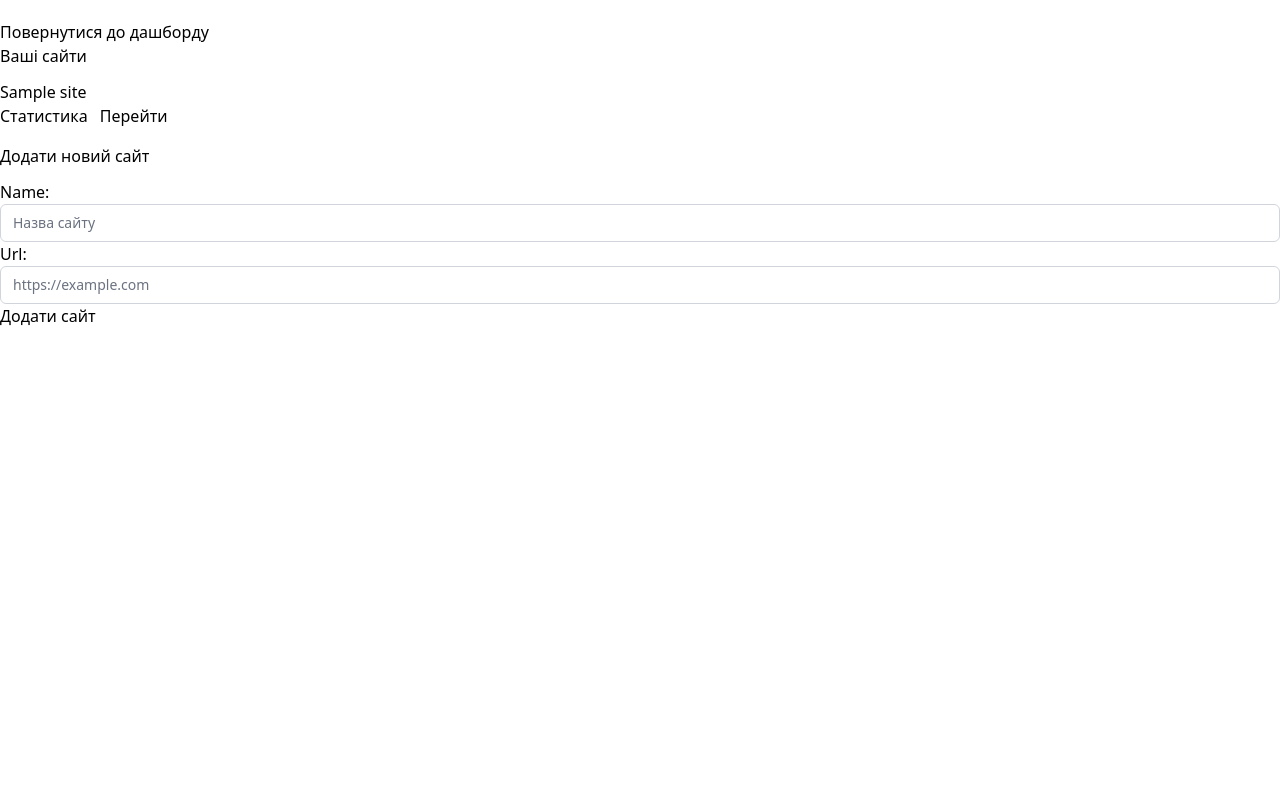
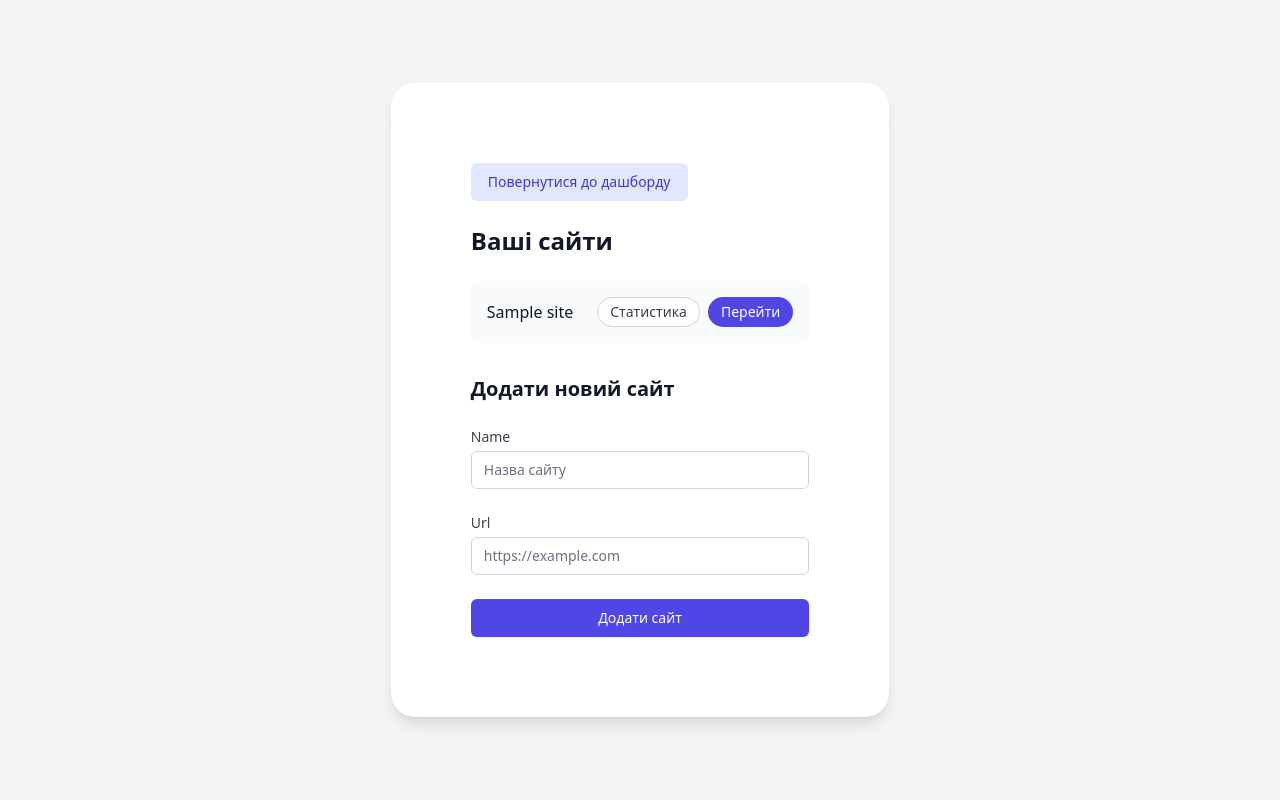
Before and after one commit to YriiHvozdetskiy/VPN-Service, a Django app: page /sites/ in a window 1280 px wide. Run offline with Django 5.2, Linux system fonts and the light colour scheme; a user stored in the database is signed in; tables that the repository leaves empty hold one stand-in row (values such as "Sample post").

Commit message:
style(frontend): site_list

```diff
--- a/static/css/styles.css
+++ b/static/css/styles.css
@@ -726,6 +726,10 @@ video {
   gap: 0.5rem;
 }
 
+.gap-6 {
+  gap: 1.5rem;
+}
+
 .-space-y-px > :not([hidden]) ~ :not([hidden]) {
   --tw-space-y-reverse: 0;
   margin-top: calc(-1px * calc(1 - var(--tw-space-y-reverse)));
@@ -762,12 +766,28 @@ video {
   margin-bottom: calc(1rem * var(--tw-space-y-reverse));
 }
 
+.space-x-2 > :not([hidden]) ~ :not([hidden]) {
+  --tw-space-x-reverse: 0;
+  margin-right: calc(0.5rem * var(--tw-space-x-reverse));
+  margin-left: calc(0.5rem * calc(1 - var(--tw-space-x-reverse)));
+}
+
+.space-y-3 > :not([hidden]) ~ :not([hidden]) {
+  --tw-space-y-reverse: 0;
+  margin-top: calc(0.75rem * calc(1 - var(--tw-space-y-reverse)));
+  margin-bottom: calc(0.75rem * var(--tw-space-y-reverse));
+}
+
 .rounded-md {
   border-radius: 0.375rem;
 }
 
 .rounded-lg {
   border-radius: 0.5rem;
+}
+
+.rounded-full {
+  border-radius: 9999px;
 }
 
 .border {
@@ -925,6 +945,10 @@ video {
   font-weight: 700;
 }
 
+.leading-5 {
+  line-height: 1.25rem;
+}
+
 .text-gray-900 {
   --tw-text-opacity: 1;
   color: rgb(17 24 39 / var(--tw-text-opacity));
@@ -989,6 +1013,22 @@ video {
   --tw-shadow: 0 10px 15px -3px rgb(0 0 0 / 0.1), 0 4px 6px -4px rgb(0 0 0 / 0.1);
   --tw-shadow-colored: 0 10px 15px -3px var(--tw-shadow-color), 0 4px 6px -4px var(--tw-shadow-color);
   box-shadow: var(--tw-ring-offset-shadow, 0 0 #0000), var(--tw-ring-shadow, 0 0 #0000), var(--tw-shadow);
+}
+
+.transition {
+  transition-property: color, background-color, border-color, text-decoration-color, fill, stroke, opacity, box-shadow, transform, filter, -webkit-backdrop-filter;
+  transition-property: color, background-color, border-color, text-decoration-color, fill, stroke, opacity, box-shadow, transform, filter, backdrop-filter;
+  transition-property: color, background-color, border-color, text-decoration-color, fill, stroke, opacity, box-shadow, transform, filter, backdrop-filter, -webkit-backdrop-filter;
+  transition-timing-function: cubic-bezier(0.4, 0, 0.2, 1);
+  transition-duration: 150ms;
+}
+
+.duration-150 {
+  transition-duration: 150ms;
+}
+
+.ease-in-out {
+  transition-timing-function: cubic-bezier(0.4, 0, 0.2, 1);
 }
 
 .form-control {
--- a/templates/site_list.html
+++ b/templates/site_list.html
@@ -1,31 +1,62 @@
 {% extends 'base.html' %}
 
 {% block content %}
-   <div class="container mt-5">
-      <a href="{% url 'dashboard' %}" class="btn btn-secondary mt-3">Повернутися до дашборду</a>
-      <h2>Ваші сайти</h2>
+   <div class="min-h-screen bg-gray-100 py-6 flex flex-col justify-center sm:py-12">
+      <div class="relative py-3 sm:max-w-xl sm:mx-auto">
+         <div class="relative px-4 py-10 bg-white shadow-lg sm:rounded-3xl sm:p-20">
+            <div class="max-w-md mx-auto">
+               <a href="{% url 'dashboard' %}"
+                  class="inline-flex items-center px-4 py-2 border border-transparent text-sm font-medium rounded-md text-indigo-700 bg-indigo-100 hover:bg-indigo-200 focus:outline-none focus:ring-2 focus:ring-offset-2 focus:ring-indigo-500">
+                  Повернутися до дашборду
+               </a>
+
+               <h2 class="mt-6 text-2xl font-semibold text-gray-900">Ваші сайти</h2>
+
                {% if sites %}
-         <ul class="list-group mt-3">
+                  <ul class="mt-6 space-y-3">
                      {% for site in sites %}
-               <li class="list-group-item d-flex justify-content-between align-items-center">
-                  {{ site.name }}
-                  <div>
+                        <li class="bg-gray-50 rounded-lg p-4 flex justify-between items-center gap-6">
+                           <span class="text-gray-900 font-medium">{{ site.name }}</span>
+                           <div class="space-x-2 flex items-center">
                               <a href="{% url 'sites:statistics' site.name %}"
-                        class="btn btn-sm btn-secondary me-2">Статистика</a>
-                     <a href="/{{ site.name }}/" class="btn btn-sm btn-info">Перейти</a>
+                                 class="inline-flex items-center px-3 py-1 border border-gray-300 text-sm leading-5 font-medium rounded-full text-gray-700 bg-white hover:text-gray-500 focus:outline-none focus:border-blue-300 focus:shadow-outline-blue active:text-gray-800 active:bg-gray-50 transition ease-in-out duration-150">
+                                 Статистика
+                              </a>
+                              <a href="/{{ site.name }}/"
+                                 class="inline-flex items-center px-3 py-1 border border-transparent text-sm leading-5 font-medium rounded-full text-white bg-indigo-600 hover:bg-indigo-500 focus:outline-none focus:border-indigo-700 focus:shadow-outline-indigo active:bg-indigo-700 transition ease-in-out duration-150">
+                                 Перейти
+                              </a>
                            </div>
                         </li>
                      {% endfor %}
                   </ul>
                {% else %}
-         <p>У вас ще немає доданих сайтів.</p>
+                  <p class="mt-4 text-gray-600">У вас ще немає доданих сайтів.</p>
                {% endif %}
 
-      <h3 class="mt-4">Додати новий сайт</h3>
-      <form method="post" action="{% url 'sites:add' %}" class="mt-3">
+               <h3 class="mt-8 text-xl font-semibold text-gray-900">Додати новий сайт</h3>
+               <form method="post" action="{% url 'sites:add' %}" class="mt-4 space-y-6">
                   {% csrf_token %}
-         {{ form.as_p }}
-         <button type="submit" class="btn btn-success">Додати сайт</button>
+                  {% for field in form %}
+                     <div>
+                        <label for="{{ field.id_for_label }}" class="block text-sm font-medium text-gray-700">
+                           {{ field.label }}
+                        </label>
+                        <div class="mt-1">
+                           {{ field }}
+                        </div>
+                        {% if field.errors %}
+                           <p class="mt-2 text-sm text-red-600">{{ field.errors|join:", " }}</p>
+                        {% endif %}
+                     </div>
+                  {% endfor %}
+                  <button type="submit"
+                          class="w-full flex justify-center py-2 px-4 border border-transparent rounded-md shadow-sm text-sm font-medium text-white bg-indigo-600 hover:bg-indigo-700 focus:outline-none focus:ring-2 focus:ring-offset-2 focus:ring-indigo-500">
+                     Додати сайт
+                  </button>
                </form>
             </div>
+         </div>
+      </div>
+   </div>
 {% endblock %}
```
Also changed, not shown: other parts of static/css/styles.css (+35 -0 lines). Lines whose indentation alone changed are shown as unchanged.
